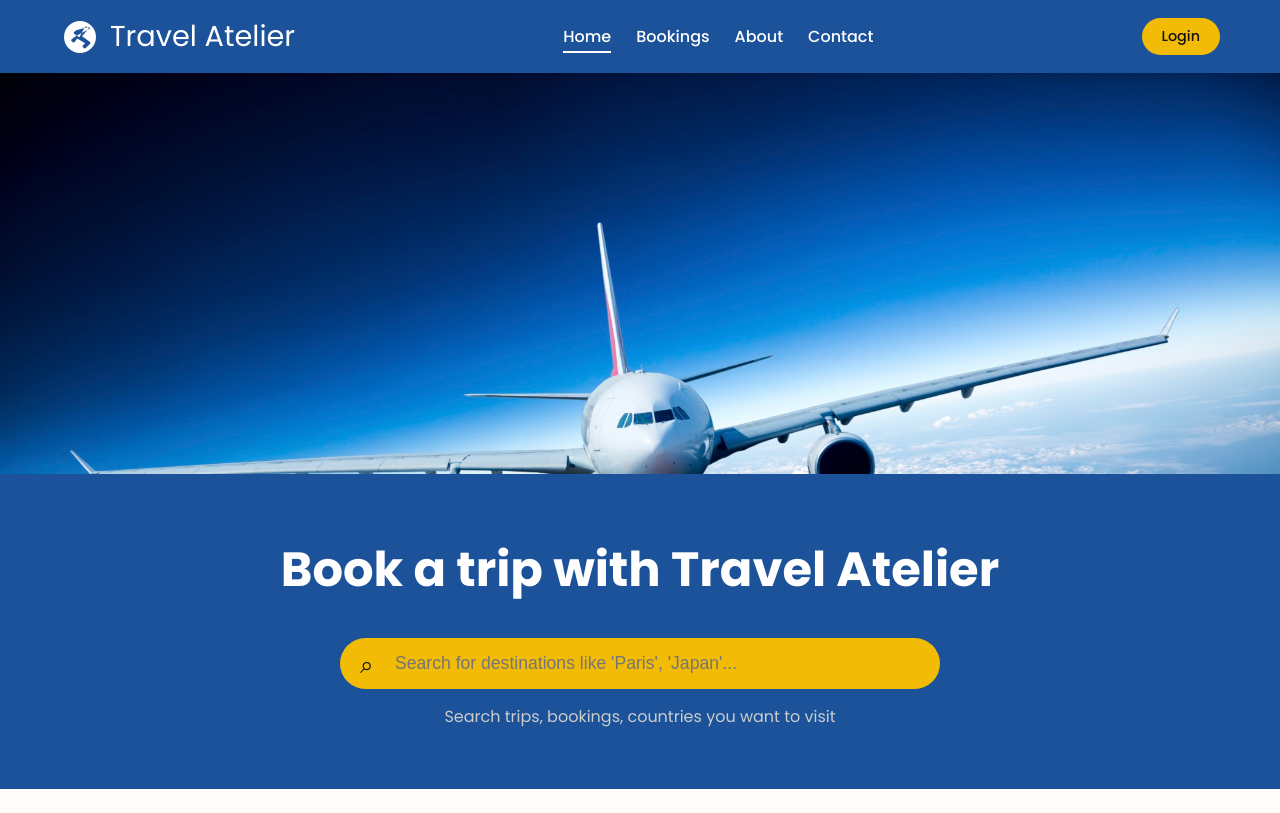
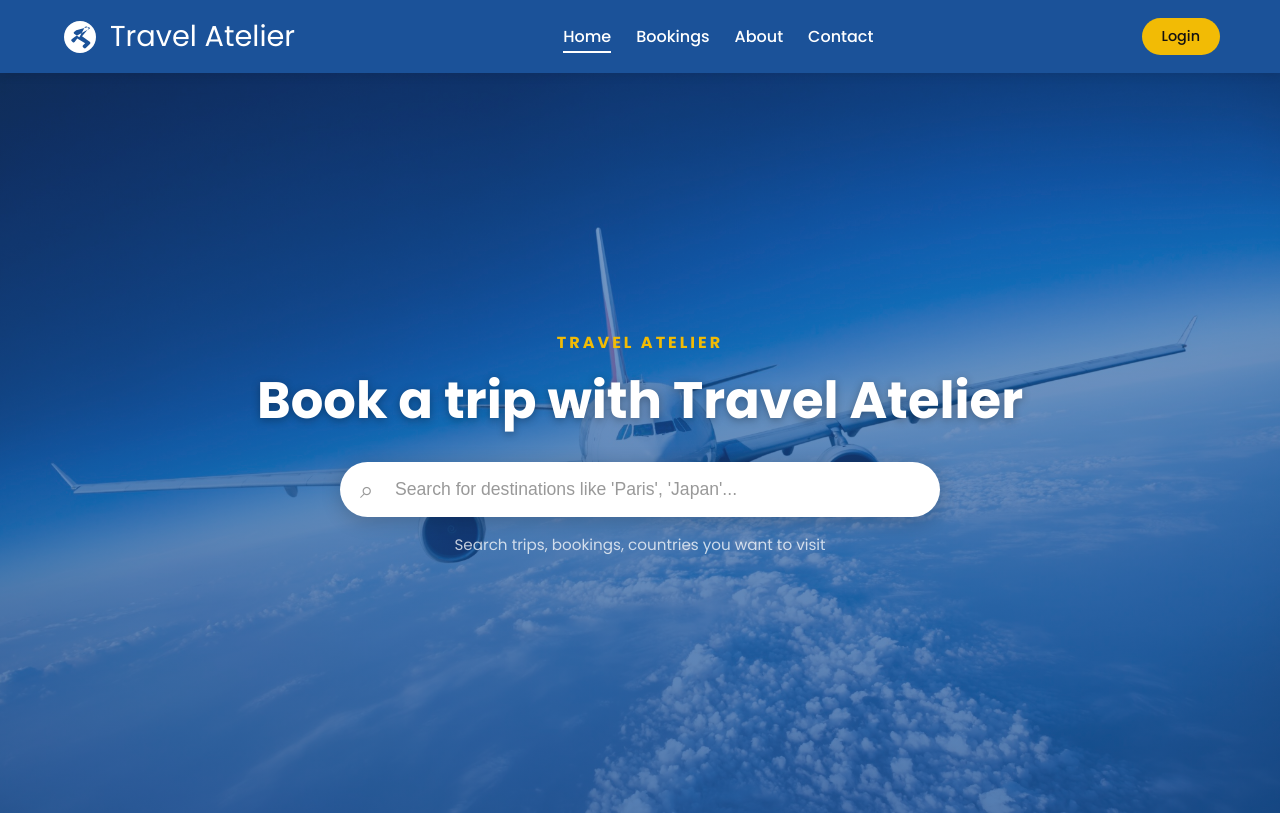
Before and after one commit to jarenkendrick14/FINALS-Travel-Atelier, a Vue app: page / in a window 1280 px wide. Built offline with nearby package versions, Linux system fonts and the light colour scheme.

Commit message:
Fix: white hero search bar, full-screen hero overlay, clickable destination cards, BookHere error display + destination pre-fill

```diff
--- a/src/views/BookHere.vue
+++ b/src/views/BookHere.vue
@@ -61,6 +61,8 @@
             <input type="date" v-model="form.checkout" :min="form.checkin || undefined" required />
           </div>
 
+          <p v-if="errorMsg" class="error-message">{{ errorMsg }}</p>
+          <p v-if="submitted" class="success-message">Booking confirmed! ID: {{ bookingId }}</p>
           <button class="btn" type="submit" :disabled="isSubmitting">
             {{ isSubmitting ? 'Submitting...' : 'Book Now' }}
           </button>
@@ -89,25 +91,30 @@
 
 <script setup>
 import { reactive, ref } from 'vue';
-import { useAuth } from '@/composables/useAuth'; // Import useAuth
+import { useRoute, useRouter } from 'vue-router';
+import { useAuth } from '@/composables/useAuth';
 
 const { token } = useAuth();
+const route = useRoute();
+const router = useRouter();
 
 const form = reactive({
   firstName: '', lastName: '', email: '', address: '',
   cardNumber: '', expiry: '', cvv: '',
-  hotel: '', rooms: 1, checkin: '', checkout: ''
+  hotel: route.query.destination || '', rooms: 1, checkin: '', checkout: ''
 });
 
 const submitted = ref(false);
 const isSubmitting = ref(false);
 const bookingId = ref('');
+const errorMsg = ref('');
 
 async function submitBooking() {
   if (!token.value) {
-    alert('You must be logged in to make a booking.');
+    router.push({ path: '/login', query: { redirect: '/bookhere' } });
     return;
   }
+  errorMsg.value = '';
   isSubmitting.value = true;
   try {
     const response = await fetch(`${import.meta.env.VITE_API_URL}/api/bookings`, {
@@ -123,7 +130,7 @@ async function submitBooking() {
     submitted.value = true;
     bookingId.value = data.booking.bookingId;
   } catch (error) {
-    alert(error.message);
+    errorMsg.value = error.message;
   } finally {
     isSubmitting.value = false;
   }
@@ -194,4 +201,23 @@ input {
   font-size: 1.1rem;
   margin-bottom: 10px;
 }
+
+.error-message {
+  color: #d9534f;
+  font-weight: 500;
+  margin-bottom: 12px;
+}
+
+.success-message {
+  color: #2d7a2d;
+  font-weight: 600;
+  margin-bottom: 12px;
+  background: #e8f5e9;
+  padding: 10px 14px;
+  border-radius: 8px;
+}
+
+input {
+  box-sizing: border-box;
+}
 </style>
--- a/src/views/BookingsView.vue
+++ b/src/views/BookingsView.vue
@@ -23,7 +23,7 @@
           class="destinations-grid"
           appear
         >
-          <div v-for="(dest, index) in filteredDestinations" :key="dest.id" class="card" :style="{'--i': index}">
+          <div v-for="(dest, index) in filteredDestinations" :key="dest.id" class="card" :style="{'--i': index}" @click="bookDestination(dest)">
             <div class="card-image-wrapper">
               <img :src="getImageUrl(dest.imageUrl)" :alt="dest.name" class="card-image" />
             </div>
@@ -31,6 +31,7 @@
               <h3>{{ dest.name }}</h3>
               <p>{{ dest.location }}</p>
               <p class="description">{{ dest.description }}</p>
+              <span class="card-cta">Book This Destination →</span>
             </div>
           </div>
         </TransitionGroup>
@@ -51,12 +52,17 @@
 
 <script setup>
 import { ref, onMounted, computed } from 'vue';
-import { RouterLink, useRoute } from 'vue-router'; // Import useRoute
+import { RouterLink, useRoute, useRouter } from 'vue-router';
 
 const allDestinations = ref([]);
 const searchTerm = ref('');
 const isLoading = ref(true);
 const route = useRoute();
+const router = useRouter();
+
+const bookDestination = (dest) => {
+  router.push({ path: '/bookhere', query: { destination: dest.name, location: dest.location } });
+};
 
 function getImageUrl(filename) {
   return new URL(`../assets/destinations/${filename}`, import.meta.url).href
@@ -173,6 +179,15 @@ const filteredDestinations = computed(() => {
   background-color: white;
   display: flex;
   flex-direction: column;
+  cursor: pointer;
+}
+
+.card-cta {
+  display: inline-block;
+  margin-top: 12px;
+  color: var(--yinmn-blue);
+  font-weight: 600;
+  font-size: 0.9rem;
 }
 
 .card:hover {
--- a/src/views/HomeView.vue
+++ b/src/views/HomeView.vue
@@ -1,10 +1,10 @@
 <template>
   <div class="hero-wrapper">
+    <div class="hero-overlay"></div>
     <div class="hero-content">
       <div class="container">
+        <p class="hero-eyebrow">Travel Atelier</p>
         <h1>Book a trip with Travel Atelier</h1>
-
-        <!-- The search container is now a form -->
         <form @submit.prevent="handleSearch" class="search-container">
           <div class="search-bar">
             <span class="search-icon">⌕</span>
@@ -16,7 +16,6 @@
           </div>
           <p class="search-subtext">Search trips, bookings, countries you want to visit</p>
         </form>
-
       </div>
     </div>
   </div>
@@ -30,12 +29,8 @@ const searchQuery = ref('');
 const router = useRouter();
 
 const handleSearch = () => {
-  // Only navigate if the user has typed something
   if (searchQuery.value.trim()) {
-    router.push({
-      path: '/bookings',
-      query: { search: searchQuery.value.trim() }
-    });
+    router.push({ path: '/bookings', query: { search: searchQuery.value.trim() } });
   }
 };
 </script>
@@ -45,51 +40,74 @@ const handleSearch = () => {
   background-image: url('/bg-plane.jpg');
   background-size: cover;
   background-position: center;
-  height: calc(100vh - 84px);
+  height: calc(100vh - 60px);
   display: flex;
-  flex-direction: column;
-  justify-content: flex-end;
+  align-items: center;
+  justify-content: center;
+  position: relative;
   color: white;
+  text-align: center;
+}
+
+.hero-overlay {
+  position: absolute;
+  inset: 0;
+  background: linear-gradient(to bottom, rgba(27,82,153,0.55) 0%, rgba(27,82,153,0.75) 100%);
 }
 
 .hero-content {
-  background-color: var(--yinmn-blue);
-  padding: 60px 0;
+  position: relative;
+  z-index: 1;
   width: 100%;
-  text-align: center;
+  padding: 0 20px;
+}
+
+.hero-eyebrow {
+  font-size: 1rem;
+  font-weight: 600;
+  letter-spacing: 3px;
+  text-transform: uppercase;
+  color: var(--amber);
+  margin-bottom: 16px;
 }
 
 h1 {
-  font-size: 3rem;
-  font-weight: 700;
+  font-size: 3.2rem;
+  font-weight: 800;
   margin-bottom: 2rem;
+  text-shadow: 0 2px 8px rgba(0,0,0,0.3);
+  line-height: 1.15;
 }
-
-/* No style changes needed for .search-container, just changed the tag to <form> */
 
 .search-bar {
   max-width: 600px;
   margin: 0 auto;
   position: relative;
-  background-color: var(--amber);
+  background-color: white;
   border-radius: 50px;
   padding: 5px;
+  box-shadow: 0 4px 20px rgba(0,0,0,0.2);
   transition: transform 0.3s ease, box-shadow 0.3s ease;
 }
 
 .search-bar:focus-within {
   transform: scale(1.02);
-  box-shadow: 0 0 20px rgba(242, 187, 5, 0.7);
+  box-shadow: 0 6px 30px rgba(0,0,0,0.3);
 }
 
 .search-bar input {
   width: 100%;
-  padding: 10px 20px 10px 50px;
+  padding: 12px 20px 12px 50px;
   border-radius: 50px;
   border: none;
-  background-color: var(--amber);
+  background-color: transparent;
   color: var(--night);
   font-size: 1.1rem;
+  box-sizing: border-box;
+}
+
+.search-bar input::placeholder {
+  color: #999;
 }
 
 .search-bar input:focus {
@@ -102,12 +120,18 @@ h1 {
   top: 50%;
   transform: translateY(-50%);
   font-size: 1.5rem;
-  color: var(--night);
+  color: #999;
 }
 
 .search-subtext {
-  margin-top: 15px;
-  font-size: 1rem;
-  color: #ccc;
+  margin-top: 16px;
+  font-size: 0.95rem;
+  color: rgba(255,255,255,0.75);
+}
+
+@media (max-width: 768px) {
+  h1 {
+    font-size: 2rem;
+  }
 }
 </style>
```
